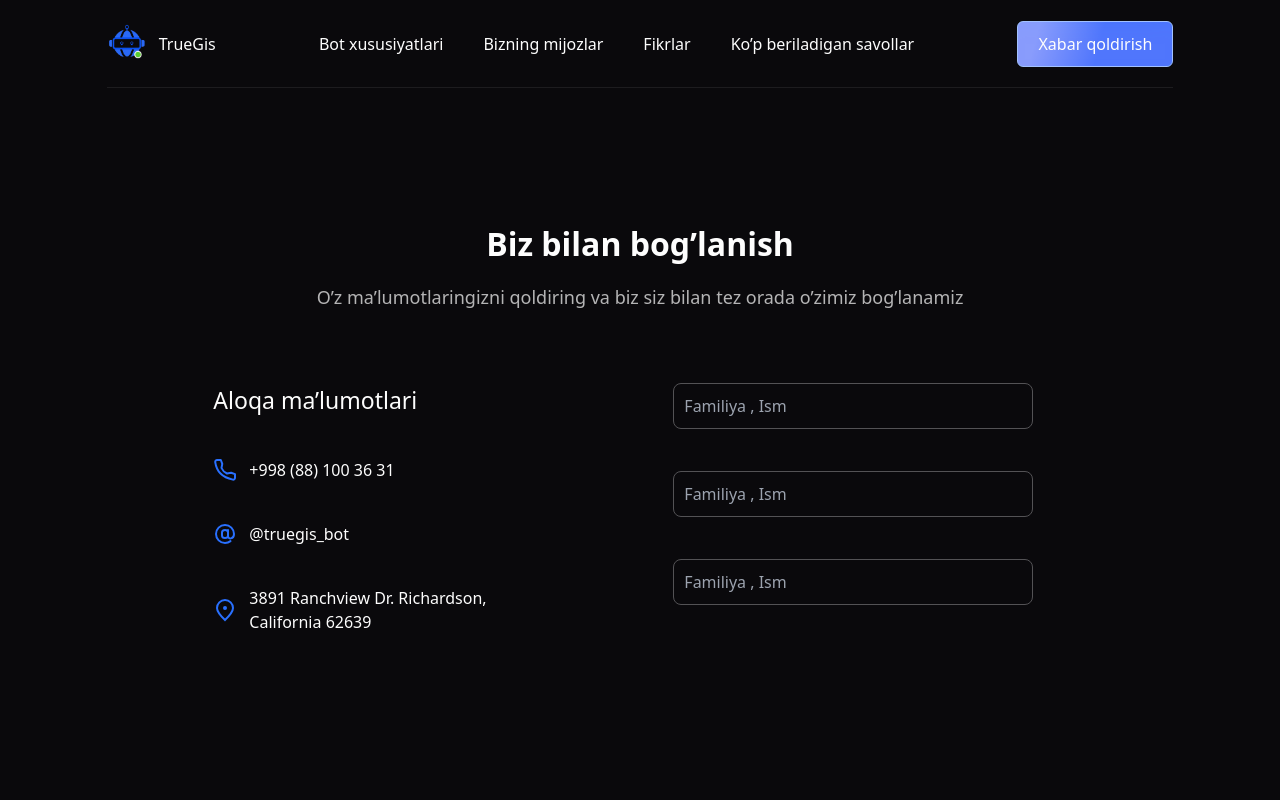
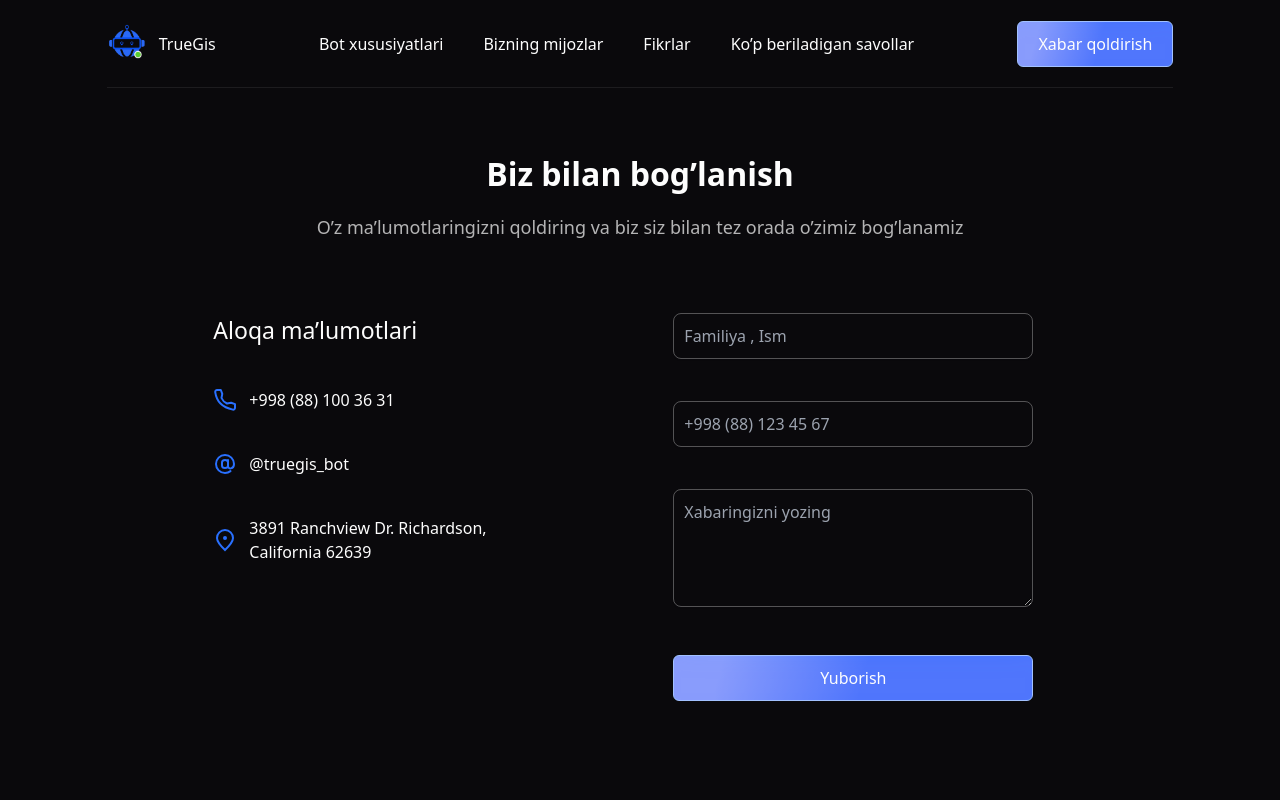
Before and after one commit to OybekDeveloper/TrueGis, a React (Create React App) app: page /contact in a window 1280 px wide. Shown: the top 800 px of the page. Built offline with nearby package versions, Linux system fonts and the light colour scheme.

Commit message:
finish Him

```diff
--- a/package.json
+++ b/package.json
@@ -8,6 +8,7 @@
     "@testing-library/user-event": "^13.5.0",
     "react": "^18.2.0",
     "react-dom": "^18.2.0",
+    "react-phone-input-2": "^2.15.1",
     "react-router-dom": "^6.22.0",
     "react-scripts": "5.0.1",
     "sass": "^1.70.0",
--- a/src/components/contact/contact.jsx
+++ b/src/components/contact/contact.jsx
@@ -1,47 +1,71 @@
-import React from 'react'
-import { dog, loc, phone } from './contact-img'
+import React from "react";
+import { dog, loc, phone } from "./contact-img";
+import "./contact.scss";
 
 const Contact = () => {
     return (
-        <div id="contact" className=' pt-[220px] max-w-[1440px] w-10/12 mx-auto flex flex-col items-center mb-[200px]'>
-            <h1 className='text-[32px] font-[600]'>Biz bilan bog’lanish</h1>
-            <p className='text-[18px] font-[400] opacity-[0.7] pt-[16px]'>O’z ma’lumotlaringizni qoldiring va biz siz bilan tez orada o’zimiz bog’lanamiz</p>
-            <section className='flex pt-[72px] justify-between w-[80%]'>
+        <div
+            id="contact"
+            className="contact pt-[150px] max-w-[1440px] w-10/12 mx-auto flex flex-col items-center mb-[200px]"
+        >
+            <h1 className="text-[32px] font-[600]">Biz bilan bog’lanish</h1>
+            <p className="text-[18px] font-[400] opacity-[0.7] pt-[16px]">
+                O’z ma’lumotlaringizni qoldiring va biz siz bilan tez orada o’zimiz
+                bog’lanamiz
+            </p>
+            <section className="flex pt-[72px] justify-between w-[80%]">
                 <div className="contact-me flex flex-col gap-[40px] w-[310px]">
-                    <h1 className='text-[23px] font-[500]' >Aloqa ma’lumotlari</h1>
-                    <div className='flex justify-start items-center gap-[12px]'>
+                    <h1 className="text-[23px] font-[500]">Aloqa ma’lumotlari</h1>
+                    <div className="flex justify-start items-center gap-[12px]">
                         <img src={phone} alt="phone" />
                         <p>+998 (88) 100 36 31</p>
                     </div>
-                    <div className='flex justify-start items-center gap-[12px]'>
+                    <div className="flex justify-start items-center gap-[12px]">
                         <img src={dog} alt="phone" />
                         <p>@truegis_bot</p>
                     </div>
-                    <div className='flex justify-start items-center gap-[12px]'>
+                    <div className="flex justify-start items-center gap-[12px]">
                         <img src={loc} alt="phone" />
                         <p>3891 Ranchview Dr. Richardson, California 62639</p>
                     </div>
                 </div>
                 <div className="contact-you w-1/2">
-                    <form className='flex flex-col items-center gap-[42px]'>
-                        <div className=''>
+                    <form className="contact-form flex flex-col items-center gap-[42px]">
+                        <div className="">
                             <label htmlFor="text"></label>
-                            <input className='p-[10px] rounded-[8px] border-solid border-[1px] border-[#535255] bg-transparent text-[16px] font-[400] w-[360px]' type="text" placeholder='Familiya , Ism' />
+                            <input
+                                className="contact-input input-style p-[10px] bg-transparent text-[16px] font-[400] w-[360px]"
+                                type="text"
+                                placeholder="Familiya , Ism"
+                            />
                         </div>
-                        <div className=''>
+                        <div className="">
                             <label htmlFor="text"></label>
-                            <input className='p-[10px] rounded-[8px] border-solid border-[1px] border-[#535255] bg-transparent text-[16px] font-[400] w-[360px]' type="text" placeholder='Familiya , Ism' />
+                            <input
+                                className="contact-input input-style p-[10px] bg-transparent text-[16px] font-[400] w-[360px]"
+                                type="text"
+                                placeholder="+998 (88) 123 45 67"
+                            />
                         </div>
-                        <div className=''>
-                            <label htmlFor="text"></label>
-                            <input className='p-[10px] rounded-[8px] border-solid border-[1px] border-[#535255] bg-transparent text-[16px] font-[400] w-[360px]' type="text" placeholder='Familiya , Ism' />
+                        <div className="">
+                            <div className="">
+                                <label htmlFor="message"></label>
+                                <textarea
+                                    id="message"
+                                    rows="4"
+                                    className="contact-input input-style p-[10px] bg-transparent text-[16px] font-[400] w-[360px]"
+                                    placeholder="Xabaringizni yozing"
+                                ></textarea>
+                            </div>
                         </div>
-
+                        <button type="submit" className='msg-btn w-[360px]'>
+                            Yuborish
+                        </button>
                     </form>
                 </div>
             </section>
         </div>
-    )
-}
+    );
+};
 
-export default Contact
+export default Contact;
--- a/src/components/contact/contact.scss
+++ b/src/components/contact/contact.scss
@@ -0,0 +1,21 @@
+.contact {
+  .contact-you {
+    .contact-input {
+      border-radius: 8px;
+      border: 1px solid rgba(253, 253, 253, 0.3);
+      box-shadow: 0px 1px 2px 0px rgba(16, 24, 40, 0.05);
+      transition: border 0.3s ease-in-out; // Add transition for border property
+
+      &:focus,
+      &:not(:placeholder-shown),
+      &:focus ~ .contact-input {
+        border: 1px solid var(--Blue-300, #7aa6ff);
+      }
+
+      &:focus {
+        border: 1px solid var(--Blue-500, #2970ff);
+        outline: none;
+      }
+    }
+  }
+}
```
Also changed, not shown: 1 other file (tests, documents, lock files or other folders).
